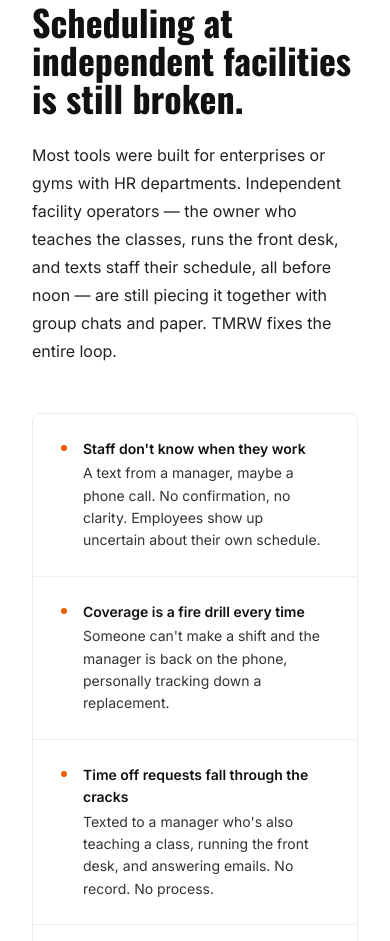
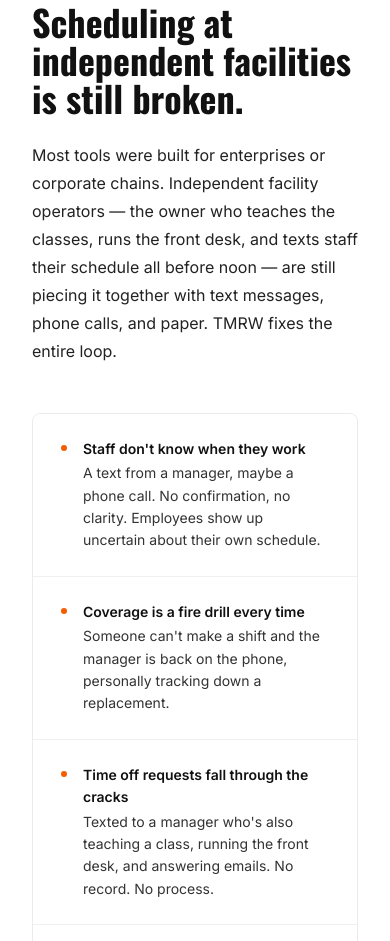
Before and after one commit to dfuchs11/tmrw-software, a plain HTML site: page index.html in a window 390 px wide. Shown: the part 1232-2173 px from the top of the page. Drawn offline with nearby package versions, Linux system fonts and the light colour scheme.

Commit message:
fix: text messages and phone calls copy

```diff
--- a/index.html
+++ b/index.html
@@ -735,7 +735,7 @@
       <div>
         <p class="problem-eyebrow">The problem</p>
         <h2 class="problem-h2">Scheduling at independent facilities is still broken.</h2>
-        <p class="problem-body">Most tools were built for enterprises or gyms with HR departments. Independent facility operators — the owner who teaches the classes, runs the front desk, and texts staff their schedule, all before noon — are still piecing it together with group chats and paper. TMRW fixes the entire loop.</p>
+        <p class="problem-body">Most tools were built for enterprises or corporate chains. Independent facility operators — the owner who teaches the classes, runs the front desk, and texts staff their schedule all before noon — are still piecing it together with text messages, phone calls, and paper. TMRW fixes the entire loop.</p>
       </div>
       <div class="pain-list">
         <div class="pain-item">
```
